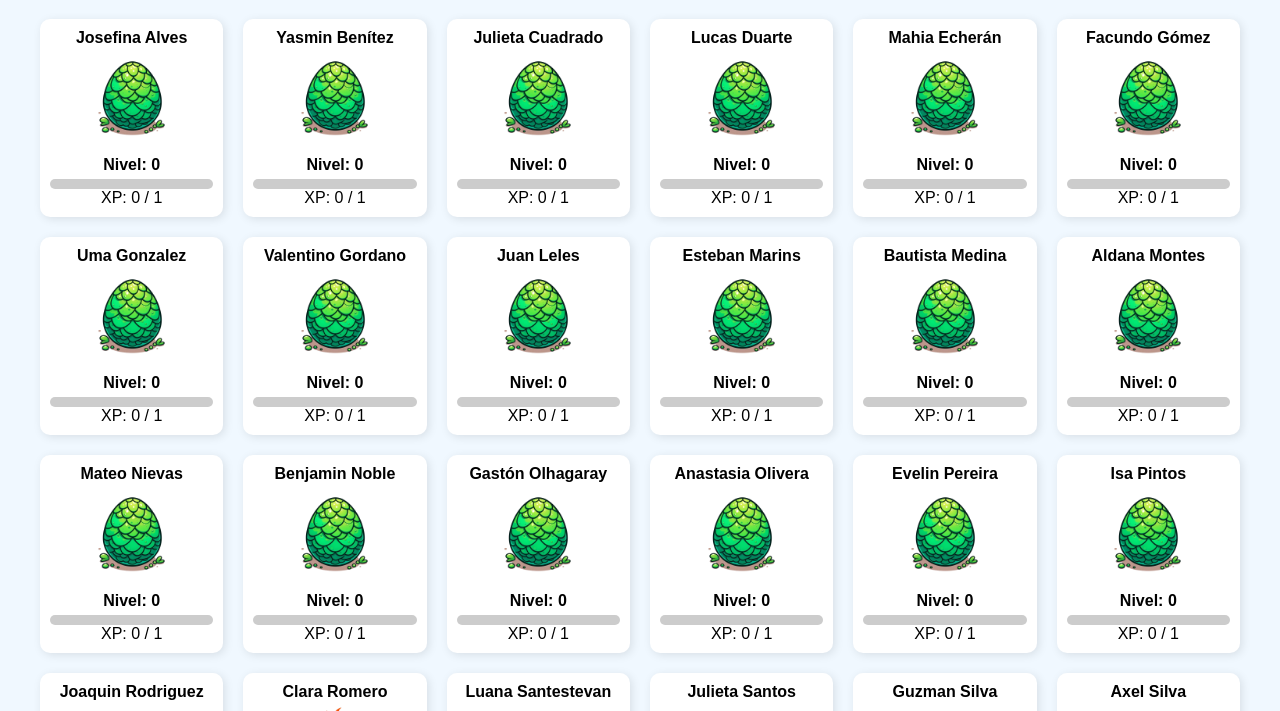
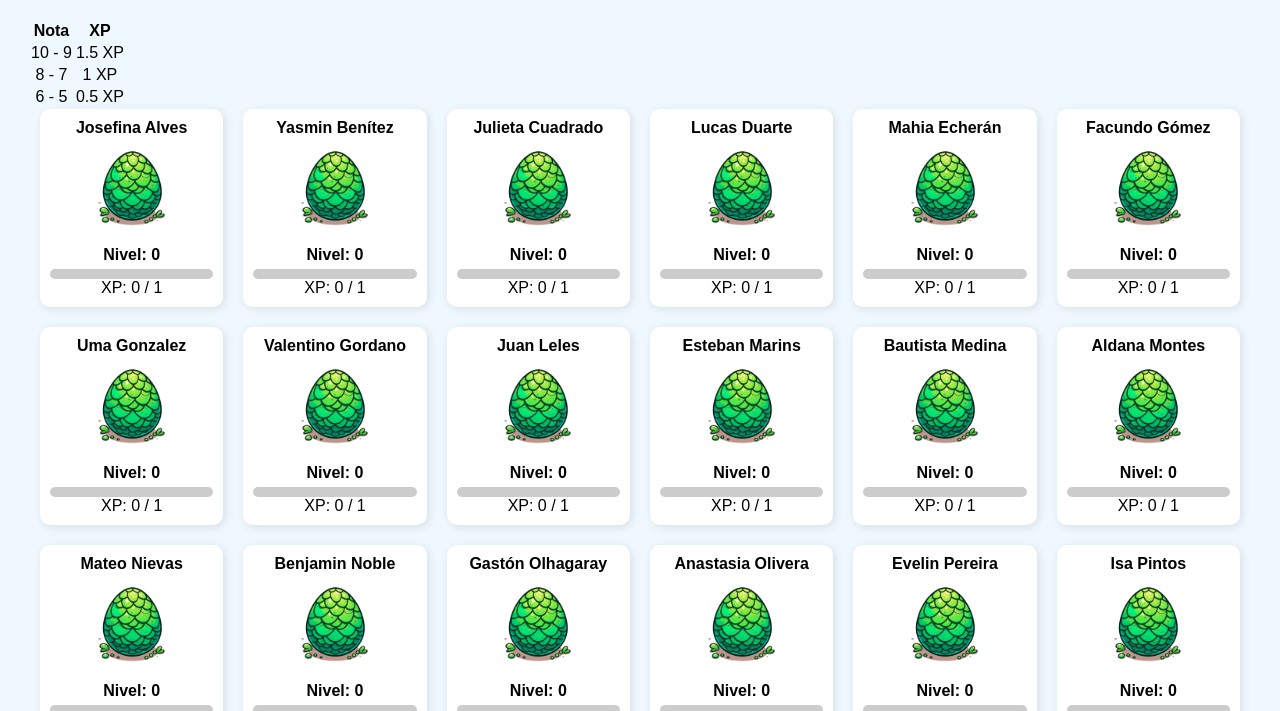
Before and after one commit to Lucas140603/Dragoncitos, a plain HTML site: page index.html in a window 1280 px wide. Shown: the part 89-800 px from the top of the page. Drawn offline with Linux system fonts and the light colour scheme.

Commit message:
Update index.html

```diff
--- a/index.html
+++ b/index.html
@@ -7,7 +7,22 @@
 </head>
 <body>
   <h1>¡Nuestras Mascotas!</h1>
-  <div id="dragon-grid" class="grid"></div>
+
+<table class="tabla-xp">
+  <thead>
+    <tr>
+      <th>Nota</th>
+      <th>XP</th>
+    </tr>
+  </thead>
+  <tbody>
+    <tr><td>10 - 9</td><td>1.5 XP</td></tr>
+    <tr><td>8 - 7</td><td>1 XP</td></tr>
+    <tr><td>6 - 5</td><td>0.5 XP</td></tr>
+  </tbody>
+</table>
+
+<div id="dragon-grid" class="grid"></div>
   <script src="script.js"></script>
 </body>
 </html>
```
